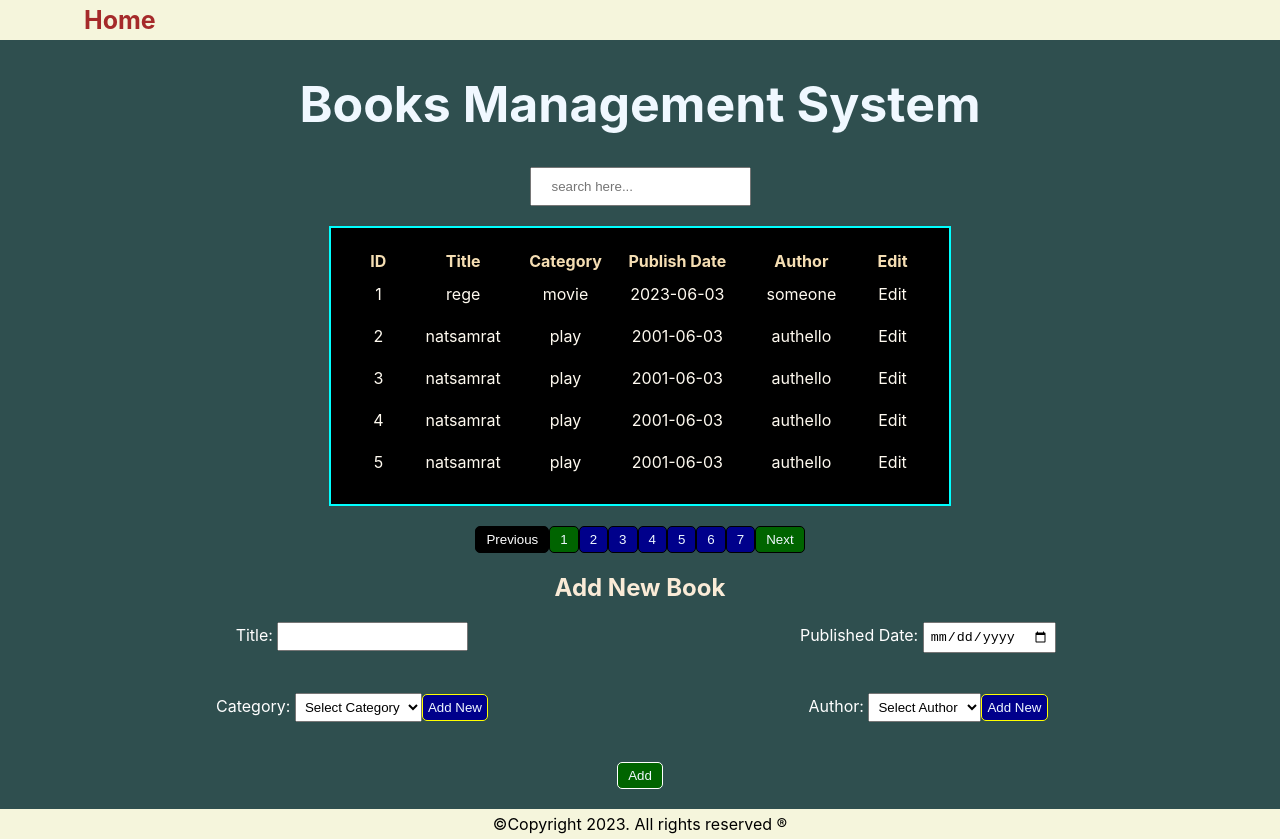
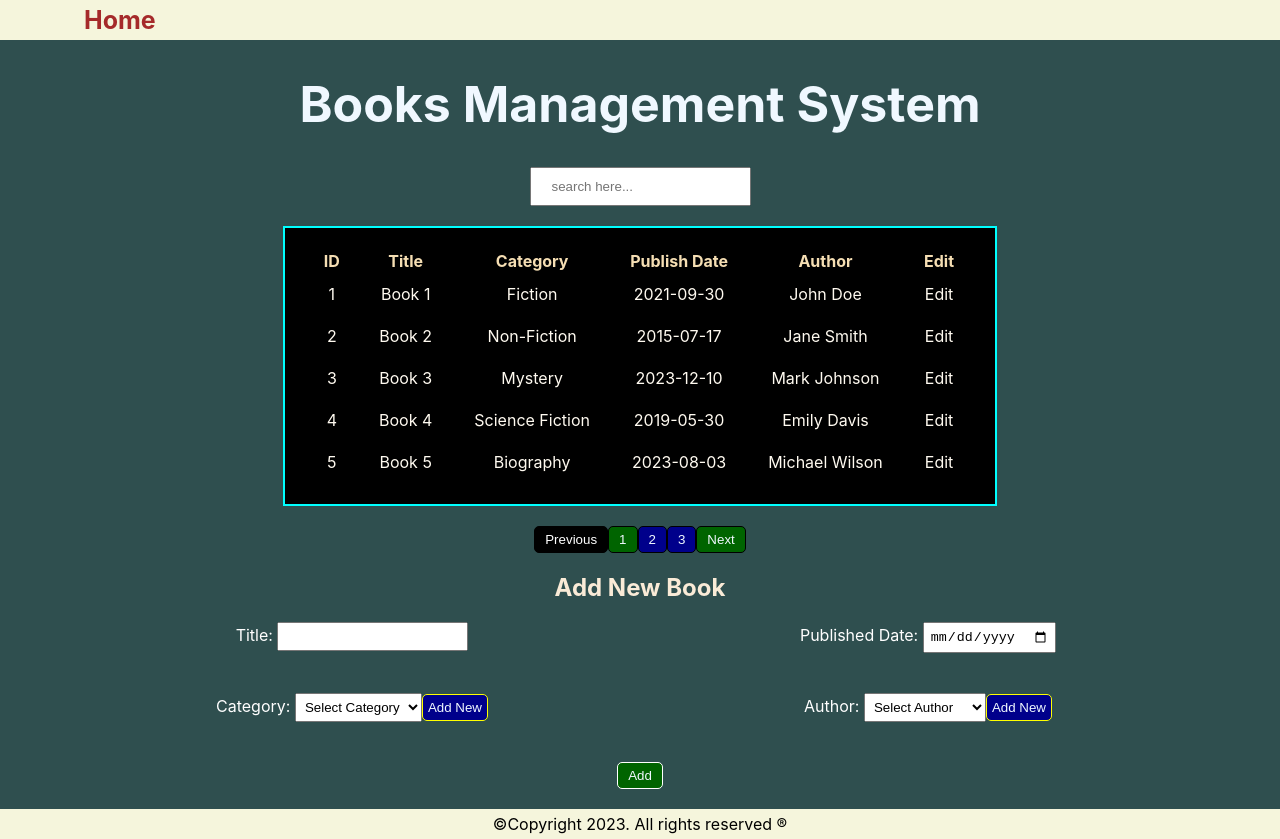
Before and after one commit to saurabh918/React-test, a React (Create React App) app: page / in a window 1280 px wide. Built offline with nearby package versions, Linux system fonts and the light colour scheme.

Commit message:
Added: initial books data

```diff
--- a/src/components/AddNewBook/index.js
+++ b/src/components/AddNewBook/index.js
@@ -51,7 +51,7 @@ const AddNewBook = ({editBook,setEditBook}) => {
       }
 
       dispatch(addBook(newBook))
-
+      alert("New book added")
       setTitle('')
       setCategory('')
       setPublishedDate('')
@@ -168,7 +168,7 @@ const AddNewBook = ({editBook,setEditBook}) => {
           <select id="author" value={author} onChange={e => setAuthor(e.target.value)}>
           <option value=''>{author ? author : "Select Author"}</option>
           {
-            categories.map((author,i) => (
+            authors.map((author,i) => (
               <option key={i} value={author}>
                 {author}
               </option>
--- a/src/features/bookSlice.js
+++ b/src/features/bookSlice.js
@@ -1,267 +1,141 @@
 import { createSlice } from '@reduxjs/toolkit'
 
 const initialState = {
-  bookData : [{
+  bookData : [  { //books initial data
     id: 1,
-    title: 'rege',
-    category: 'movie',
-    publish_date: "2023-06-03",
-    author: 'someone'
+    title: 'Book 1',
+    category: 'Fiction',
+    publish_date: '2021-09-30',
+    author: 'John Doe',
   },
   {
     id: 2,
-    title: 'natsamrat',
-    category: 'play',
-    publish_date: "2001-06-03",
-    author: 'authello'
+    title: 'Book 2',
+    category: 'Non-Fiction',
+    publish_date: '2015-07-17',
+    author: 'Jane Smith',
   },
   {
     id: 3,
-    title: 'natsamrat',
-    category: 'play',
-    publish_date: "2001-06-03",
-    author: 'authello'
+    title: 'Book 3',
+    category: 'Mystery',
+    publish_date: '2023-12-10',
+    author: 'Mark Johnson',
   },
   {
     id: 4,
-    title: 'natsamrat',
-    category: 'play',
-    publish_date: "2001-06-03",
-    author: 'authello'
+    title: 'Book 4',
+    category: 'Science Fiction',
+    publish_date: '2019-05-30',
+    author: 'Emily Davis',
   },
   {
     id: 5,
-    title: 'natsamrat',
-    category: 'play',
-    publish_date: "2001-06-03",
-    author: 'authello'
+    title: 'Book 5',
+    category: 'Biography',
+    publish_date: '2023-08-03',
+    author: 'Michael Wilson',
   },
   {
     id: 6,
-    title: 'natsamrat',
-    category: 'play',
-    publish_date: "2001-06-03",
-    author: 'authello'
+    title: 'Book 6',
+    category: 'Fiction',
+    publish_date: '2008-05-14',
+    author: 'John Doe',
   },
   {
     id: 7,
-    title: 'natsamrat',
-    category: 'play',
-    publish_date: "2001-06-03",
-    author: 'authello'
+    title: 'Book 7',
+    category: 'Non-Fiction',
+    publish_date: '2023-08-18',
+    author: 'Jane Smith',
   },
   {
     id: 8,
-    title: 'natsamrat',
-    category: 'play',
-    publish_date: "2001-06-03",
-    author: 'authello'
+    title: 'Book 8',
+    category: 'Mystery',
+    publish_date: '2003-07-30',
+    author: 'Mark Johnson',
   },
   {
     id: 9,
-    title: 'natsamrat',
-    category: 'play',
-    publish_date: "2001-06-03",
-    author: 'authello'
+    title: 'Book 9',
+    category: 'Science Fiction',
+    publish_date: '2012-05-27',
+    author: 'Emily Davis',
   },
   {
     id: 10,
-    title: 'natsamrat',
-    category: 'play',
-    publish_date: "2001-06-03",
-    author: 'authello'
+    title: 'Book 10',
+    category: 'Biography',
+    publish_date: '2023-02-20',
+    author: 'Michael Wilson',
   },
   {
     id: 11,
-    title: 'natsamrat',
-    category: 'play',
-    publish_date: "2001-06-03",
-    author: 'authello'
+    title: 'Book 11',
+    category: 'Fiction',
+    publish_date: '2000-03-30',
+    author: 'John Doe',
   },
   {
     id: 12,
-    title: 'natsamrat',
-    category: 'play',
-    publish_date: "2001-06-03",
-    author: 'authello'
+    title: 'Book 12',
+    category: 'Non-Fiction',
+    publish_date: '2013-05-10',
+    author: 'Jane Smith',
   },
   {
     id: 13,
-    title: 'natsamrat',
-    category: 'play',
-    publish_date: "2001-06-03",
-    author: 'authello'
+    title: 'Book 13',
+    category: 'Mystery',
+    publish_date: '2023-10-22',
+    author: 'Mark Johnson',
   },
   {
     id: 14,
-    title: 'natsamrat',
-    category: 'play',
-    publish_date: "2001-06-03",
-    author: 'authello'
+    title: 'Book 14',
+    category: 'Science Fiction',
+    publish_date: '2016-15-30',
+    author: 'Emily Davis',
   },
   {
     id: 15,
-    title: 'natsamrat',
-    category: 'play',
-    publish_date: "2001-06-03",
-    author: 'authello'
-  },
-  {
-    id: 16,
-    title: 'natsamrat',
-    category: 'play',
-    publish_date: "2001-06-03",
-    author: 'authello'
-  },
-  {
-    id: 17,
-    title: 'natsamrat',
-    category: 'play',
-    publish_date: "2001-06-03",
-    author: 'authello'
-  },
-  {
-    id: 18,
-    title: 'natsamrat',
-    category: 'play',
-    publish_date: "2001-06-03",
-    author: 'authello'
-  },
-  {
-    id: 19,
-    title: 'natsamrat',
-    category: 'play',
-    publish_date: "2001-06-03",
-    author: 'authello'
-  },
-  {
-    id: 20,
-    title: 'natsamrat',
-    category: 'play',
-    publish_date: "2001-06-03",
-    author: 'authello'
-  },
-  {
-    id: 21,
-    title: 'natsamrat',
-    category: 'play',
-    publish_date: "2001-06-03",
-    author: 'authello'
-  },
-  {
-    id: 22,
-    title: 'natsamrat',
-    category: 'play',
-    publish_date: "2001-06-03",
-    author: 'authello'
-  },
-  {
-    id: 23,
-    title: 'natsamrat',
-    category: 'play',
-    publish_date: "2001-06-03",
-    author: 'authello'
-  },
-  {
-    id: 24,
-    title: 'natsamrat',
-    category: 'play',
-    publish_date: "2001-06-03",
-    author: 'authello'
-  },
-  {
-    id: 25,
-    title: 'natsamrat',
-    category: 'play',
-    publish_date: "2001-06-03",
-    author: 'authello'
-  },
-  {
-    id: 26,
-    title: 'natsamrat',
-    category: 'play',
-    publish_date: "2001-06-03",
-    author: 'authello'
-  },
-  {
-    id: 27,
-    title: 'natsamrat',
-    category: 'play',
-    publish_date: "2001-06-03",
-    author: 'authello'
-  },
-  {
-    id: 28,
-    title: 'natsamrat',
-    category: 'play',
-    publish_date: "2001-06-03",
-    author: 'authello'
-  },
-  {
-    id: 29,
-    title: 'natsamrat',
-    category: 'play',
-    publish_date: "2001-06-03",
-    author: 'authello'
-  },
-  {
-    id: 30,
-    title: 'natsamrat',
-    category: 'play',
-    publish_date: "2001-06-03",
-    author: 'authello'
-  },
-  {
-    id: 31,
-    title: 'natsamrat',
-    category: 'play',
-    publish_date: "2001-06-03",
-    author: 'authello'
-  },
-  {
-    id: 32,
-    title: 'natsamrat',
-    category: 'play',
-    publish_date: "2001-06-03",
-    author: 'authello'
-  },
-  {
-    id: 33,
-    title: 'natsamrat',
-    category: 'play',
-    publish_date: "2001-06-03",
-    author: 'authello'
+    title: 'Book 15',
+    category: 'Biography',
+    publish_date: '2019-05-18',
+    author: 'Michael Wilson',
   }
 ],
-  currentPage: 1,
-  itemsPerPage: 5,
-  categories: ["cat","wat","kat"],
-  authors: ["author"]
+  currentPage: 1, // current page number
+  itemsPerPage: 5, // books to show on single page
+  categories: ["Fiction","Non-Fiction","Mystery","Science Fiction","Biography"], // initially set categories
+  authors: ["John Doe","Jane Smith","Mark Johnson","Emily Davis","Michael Wilson"] // initially set authors
 }
 
 export const bookSlice = createSlice({
   name: 'book',
   initialState,
   reducers: {
-    setPage: (state,action) => {
+    setPage: (state,action) => {  // current page number
       state.currentPage = action.payload
     },
-    addBook: (state,action) => {
+    addBook: (state,action) => { // add new book
       state.bookData.push(action.payload)
     },
-    addCategory: (state,action) => {
+    addCategory: (state,action) => { // add new category
       const category = action.payload
       if(!(state.categories.includes(category))) {
         state.categories.push(category)
       }
     },
-    addAuthor: (state,action) => {
+    addAuthor: (state,action) => { // add new author
       const author = action.payload
       if(!(state.authors.includes(author))) {
        state.authors.push(author)
       }
     },
-    editBookInfo: (state,action) => {
+    editBookInfo: (state,action) => { // edit book
       const bookToEdit = state.bookData.find(book => book.id === action.payload.id)
       if(bookToEdit) {
         bookToEdit.title = action.payload.title
@@ -270,7 +144,7 @@ export const bookSlice = createSlice({
         bookToEdit.author = action.payload.author
       }
     },
-    deleteBook: (state,action) => {
+    deleteBook: (state,action) => { // delete book
       const bookToEdit = state.bookData.find(book => book.id === action.payload)
       if(bookToEdit) {
         const newBookData = state.bookData.filter(book => book.id !== action.payload)
```
